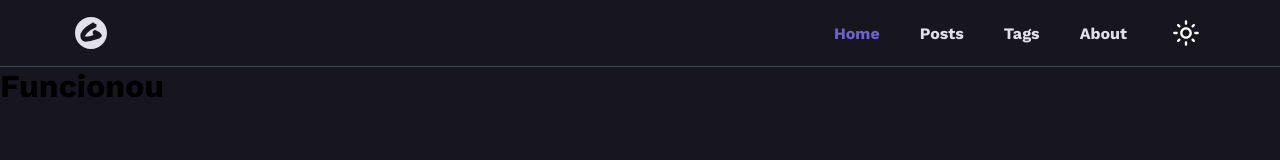
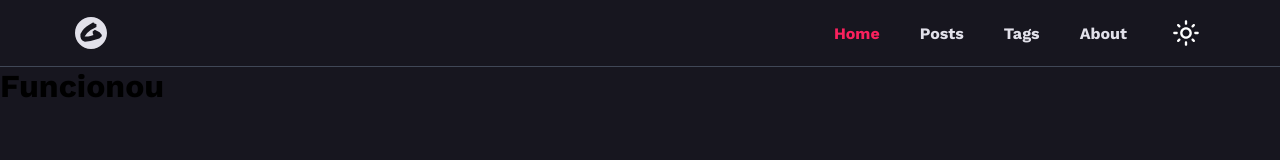
Before and after one commit to dogustavo/nextjs-blog, a Next.js app: page / in a window 1280 px wide. Shown: the top 160 px of the page. Built offline with nearby package versions, Linux system fonts and the light colour scheme; no server answers.

Commit message:
feat: Criado lógica para temas + persistencia desse tema

```diff
--- a/src/app/globals.scss
+++ b/src/app/globals.scss
@@ -6,7 +6,7 @@
   --color-accent: #{theme-color(dark, accent)};
 }
 
-body.theme-light {
+body[data-theme='light'] {
   --color-text: #{theme-color(light, text)};
   --color-background: #{theme-color(light, background)};
   --color-primary: #{theme-color(light, primary)};
@@ -31,7 +31,10 @@ body {
   position: relative;
   font-size: 16px;
   margin: 0;
-  transition: background 0.4s ease;
+
+  transition-property: color, background;
+  transition-duration: 0.3s;
+  transition-timing-function: linear;
 }
 
 body {
--- a/src/app/layout.tsx
+++ b/src/app/layout.tsx
@@ -1,8 +1,10 @@
 import type { Metadata } from 'next'
 import { Work_Sans, Fugaz_One } from 'next/font/google'
 import './globals.scss'
+import { cookies } from 'next/headers'
+import { Navigator } from 'common'
 
-import { Navigator } from 'common'
+import ThemeProvider from 'provider/theme'
 
 const fugaz_one = Fugaz_One({
   subsets: ['latin'],
@@ -26,15 +28,19 @@ export default function RootLayout({
 }: Readonly<{
   children: React.ReactNode
 }>) {
+  const theme = cookies().get('theme-color')?.value || 'dark'
+
   return (
     <html
       lang="pt-BR"
       className={`${work_sans.variable} ${fugaz_one.variable}`}
     >
-      <body>
-        <Navigator />
-        {children}
-      </body>
+      <ThemeProvider cookieTheme={theme}>
+        <body data-theme={theme}>
+          <Navigator />
+          {children}
+        </body>
+      </ThemeProvider>
     </html>
   )
 }
--- a/src/common/Navigator/menu.tsx
+++ b/src/common/Navigator/menu.tsx
@@ -1,9 +1,12 @@
 'use client'
+import { useContext } from 'react'
+import { usePathname } from 'next/navigation'
+import Link from 'next/link'
+import Image from 'next/image'
 
-import Link from 'next/link'
+import { ThemeContext } from 'context/theme'
+
 import styled from './styles.module.scss'
-import { usePathname } from 'next/navigation'
-import Image from 'next/image'
 
 const menuItems = [
   {
@@ -31,13 +34,14 @@ const menuItems = [
 export default function Menu() {
   const pathname = usePathname()
 
+  const { toogleTheme } = useContext(ThemeContext)
+
   const checkActivePage = (page: string): boolean => {
     if (!pathname) {
       return false
     }
 
     const path = pathname.split('/')[1]
-
     return path === page
   }
 
@@ -59,7 +63,7 @@ export default function Menu() {
         <button
           className={styled['button-theme']}
           type="button"
-          onClick={() => console.log('Click')}
+          onClick={toogleTheme}
         >
           <Image
             alt="Imagem trocar de tema"
--- a/src/common/Navigator/styles.module.scss
+++ b/src/common/Navigator/styles.module.scss
@@ -20,12 +20,12 @@
     transition: color 0.6s ease;
 
     &.active-page {
-      color: var(--color-accent);
+      color: var(--color-primary);
     }
 
     @media (hover: hover) {
       &:hover {
-        color: var(--color-accent);
+        color: var(--color-primary);
       }
     }
   }
--- /dev/null
+++ b/src/context/theme.tsx
@@ -0,0 +1,37 @@
+import { createContext, ReactNode, useEffect, useState } from 'react'
+
+interface ITheme {
+  theme: string
+  toogleTheme: () => void
+}
+
+export const ThemeContext = createContext({} as ITheme)
+
+export default function ThemeProvider({
+  children,
+  cookieTheme
+}: {
+  children: ReactNode
+  cookieTheme: string
+}) {
+  const [theme, setTheme] = useState(cookieTheme)
+
+  const toogleTheme = () => {
+    const thems = theme === 'dark' ? 'light' : 'dark'
+
+    setTheme(thems)
+    document.cookie = `theme-color=${thems}; path=/; max-age=31536000; secure; sameSite=Strict`
+    document.body.setAttribute('data-theme', thems)
+  }
+
+  return (
+    <ThemeContext.Provider
+      value={{
+        theme,
+        toogleTheme
+      }}
+    >
+      {children}
+    </ThemeContext.Provider>
+  )
+}
--- /dev/null
+++ b/src/provider/theme.tsx
@@ -0,0 +1,22 @@
+'use client'
+import { useContext } from 'react'
+import ThemeProvider, { ThemeContext } from 'context/theme'
+
+// const Wrapper = ({ children }: { children: React.ReactNode }) => {
+//   const { theme } = useContext(ThemeContext)
+//   return
+// }
+
+export default function ProviderTheme({
+  children,
+  cookieTheme
+}: {
+  children: React.ReactNode
+  cookieTheme: string
+}) {
+  return (
+    <ThemeProvider cookieTheme={cookieTheme}>
+      {children}
+    </ThemeProvider>
+  )
+}
```
